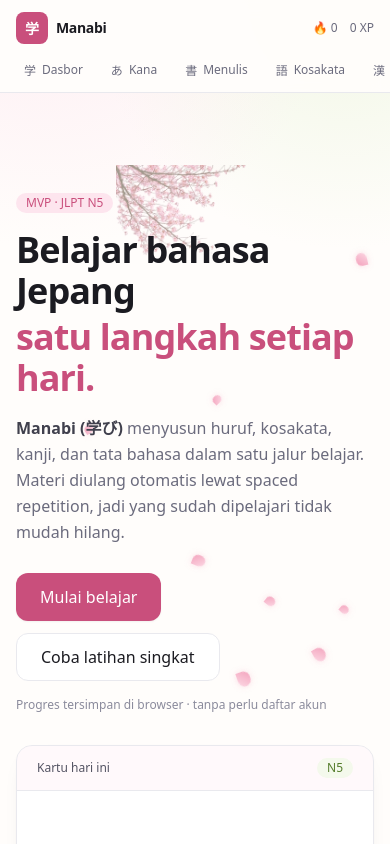
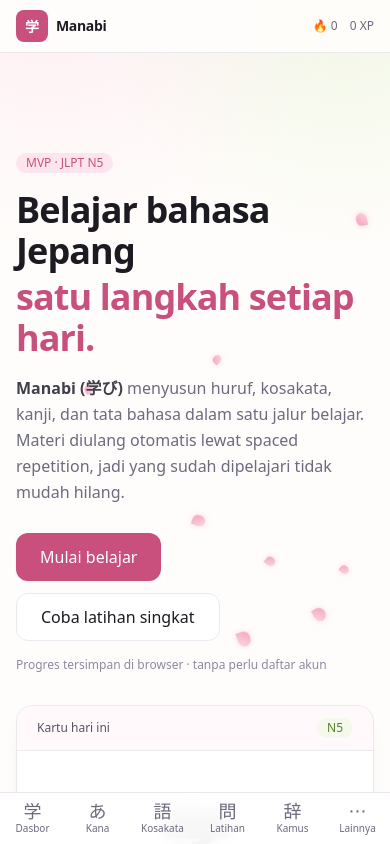
Before and after one commit to Levi50421905/manabi, a Next.js app in the folder apps/web/: page / in a window 390 px wide. Shown: the top 844 px of the page. Built offline with nearby package versions, Linux system fonts and the light colour scheme.

Commit message:
fix(ux): hapus foto pohon (kurang bagus), ganti topbar mobile yang scroll horizontal dengan bottom navigation 5 item + sheet menu lainnya

```diff
--- a/apps/web/app/page.tsx
+++ b/apps/web/app/page.tsx
@@ -81,13 +81,7 @@
 
   return (
     <div className="relative isolate space-y-14 pb-6">
-      {/* Foto pohon (mode terang) & ilustrasi SVG (mode gelap) — di belakang konten */}
-      <img
-        src="/sakura-branch.png"
-        alt=""
-        aria-hidden="true"
-        className="pointer-events-none absolute right-0 top-0 -z-10 w-[min(520px,72%)] opacity-50 mix-blend-multiply dark:hidden"
-      />
+      {/* Ilustrasi pohon (mode gelap) — di belakang konten */}
       <SakuraTree />
       <SakuraRain />
       {/* ---------- Hero ---------- */}
--- a/apps/web/components/sidebar.tsx
+++ b/apps/web/components/sidebar.tsx
@@ -1,5 +1,6 @@
 "use client";
 
+import { useState } from "react";
 import Link from "next/link";
 import { usePathname } from "next/navigation";
 import { cn, ProgressBar } from "@manabi/ui";
@@ -30,47 +31,105 @@
   return pathname === href || pathname.startsWith(`${href}/`);
 }
 
+/** Item yang tampil langsung di bottom nav mobile. */
+const MOBILE_PRIMARY = ["/dashboard", "/kana", "/vocab", "/quiz", "/dictionary"];
+
 export function Sidebar() {
   const pathname = usePathname();
   const progress = useProgress();
   const [prefs] = usePrefs();
+  const [sheetOpen, setSheetOpen] = useState(false);
   const { level, intoLevel, need } = levelFromXp(progress.xp);
   const todayActions = progress.activity[dayKey()] ?? 0;
 
   return (
     <>
-      {/* ---------- Mobile ---------- */}
-      <header className="sticky top-0 z-30 border-b border-ink-100 bg-paper/95 backdrop-blur md:hidden">
-        <div className="flex items-center justify-between px-4 py-3">
+      {/* ---------- Mobile: header tipis + bottom nav ---------- */}
+      <header className="sticky top-0 z-30 flex items-center justify-between border-b border-border bg-paper/95 px-4 py-2.5 backdrop-blur md:hidden">
         <Link href="/" className="flex items-center gap-2">
-            <span className="grid h-8 w-8 place-items-center rounded-lg bg-sakura-600 text-sm font-bold text-white jp">
+          <span className="jp grid h-8 w-8 place-items-center rounded-lg bg-accent text-sm font-bold text-accent-contrast">
             学
           </span>
-            <span className="text-sm font-semibold tracking-tight text-ink-900">Manabi</span>
+          <span className="text-sm font-semibold tracking-tight text-fg">Manabi</span>
         </Link>
-          <div className="flex items-center gap-3 text-xs text-ink-500">
-            <span aria-label="streak">🔥 {progress.streak}</span>
-            <span aria-label="xp">{progress.xp} XP</span>
+        <div className="flex items-center gap-3 text-xs text-fg-muted">
+          <span aria-label={`streak ${currentStreak(progress)} hari`}>🔥 {currentStreak(progress)}</span>
+          <span aria-label={`${progress.xp} XP`}>{progress.xp} XP</span>
         </div>
-        </div>
-        <nav className="flex gap-1 overflow-x-auto px-3 pb-2" aria-label="Navigasi utama">
-          {NAV_ITEMS.map((item) => (
+      </header>
+
+      {/* Sheet menu "Lainnya" */}
+      {sheetOpen && (
+        <div className="fixed inset-0 z-40 md:hidden" role="dialog" aria-label="Menu lainnya">
+          <button
+            type="button"
+            aria-label="Tutup menu"
+            className="absolute inset-0 bg-black/40"
+            onClick={() => setSheetOpen(false)}
+          />
+          <div className="absolute inset-x-0 bottom-[58px] rounded-t-2xl border-t border-border bg-surface p-3 pb-5 shadow-xl">
+            <p className="mb-2 px-1 text-[11px] font-medium uppercase tracking-wide text-fg-muted">
+              Menu lainnya
+            </p>
+            <div className="grid grid-cols-3 gap-2">
+              {NAV_ITEMS.filter((item) => !MOBILE_PRIMARY.includes(item.href)).map((item) => (
                 <Link
                   key={item.href}
                   href={item.href}
+                  onClick={() => setSheetOpen(false)}
                   className={cn(
-                "flex shrink-0 items-center gap-1.5 rounded-full px-3 py-1.5 text-xs font-medium transition-colors",
+                    "flex flex-col items-center gap-1 rounded-xl border px-2 py-3 text-[11px] transition-colors",
                     isActive(pathname, item.href)
-                  ? "bg-sakura-100 text-sakura-700"
-                  : "text-ink-500 hover:bg-ink-100",
+                      ? "border-accent bg-accent-soft text-accent"
+                      : "border-border text-fg-muted hover:bg-surface-muted",
                   )}
                 >
-              <span className="jp">{item.glyph}</span>
+                  <span className="jp text-base leading-none">{item.glyph}</span>
                   {item.label}
                 </Link>
               ))}
+            </div>
+          </div>
+        </div>
+      )}
+
+      {/* Bottom navigation */}
+      <nav
+        className="fixed inset-x-0 bottom-0 z-30 border-t border-border bg-surface/95 backdrop-blur md:hidden"
+        aria-label="Navigasi bawah"
+      >
+        <div className="grid grid-cols-6 pb-[env(safe-area-inset-bottom)]">
+          {NAV_ITEMS.filter((item) => MOBILE_PRIMARY.includes(item.href)).map((item) => {
+            const active = isActive(pathname, item.href);
+            return (
+              <Link
+                key={item.href}
+                href={item.href}
+                aria-current={active ? "page" : undefined}
+                className={cn(
+                  "flex flex-col items-center gap-0.5 py-2 text-[10px] transition-colors",
+                  active ? "text-accent" : "text-fg-muted",
+                )}
+              >
+                <span className="jp text-lg leading-none">{item.glyph}</span>
+                {item.label}
+              </Link>
+            );
+          })}
+          <button
+            type="button"
+            onClick={() => setSheetOpen((value) => !value)}
+            aria-expanded={sheetOpen}
+            className={cn(
+              "flex flex-col items-center gap-0.5 py-2 text-[10px] transition-colors",
+              sheetOpen ? "text-accent" : "text-fg-muted",
+            )}
+          >
+            <span className="text-lg leading-none">⋯</span>
+            Lainnya
+          </button>
+        </div>
       </nav>
-      </header>
 
       {/* ---------- Desktop ---------- */}
       <aside className="sticky top-0 hidden h-screen w-64 shrink-0 flex-col border-r border-ink-100 bg-surface/60 px-4 py-6 backdrop-blur md:flex">
```
Also changed, not shown: apps/web/public/sakura-branch.png (deleted). Lines whose indentation alone changed are shown as unchanged.
